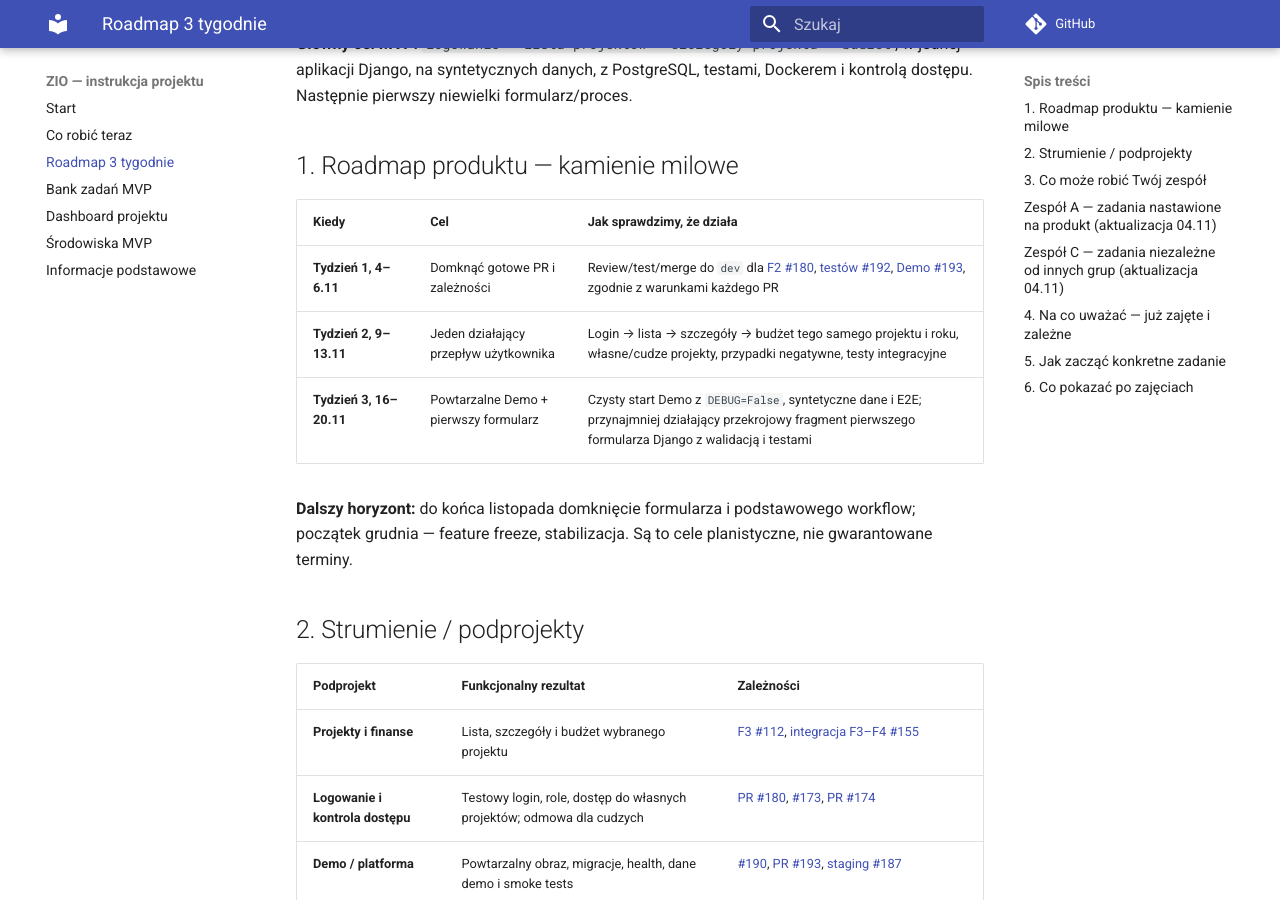
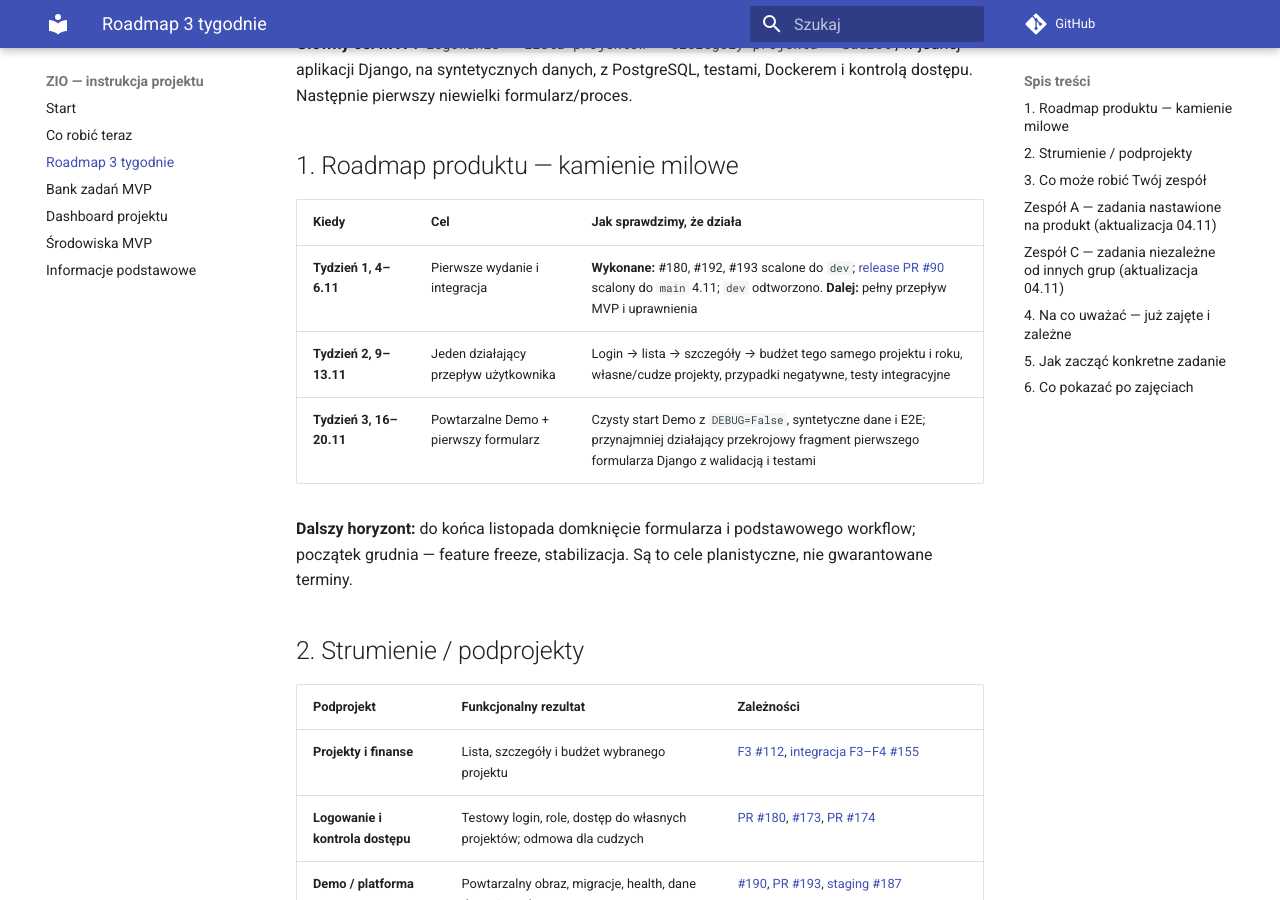
Before and after one commit to zio-wi-pb-mc/pb-science-office-manual, an MkDocs documentation site: the page built from manual/21-roadmap-3-tygodnie.md, in a window 1280 px wide and 900 px high, scrolled down 318 px. Built offline with MkDocs 1.6.1 and Material for MkDocs 9.7.7, drawn with Linux system fonts in a browser that asks for light colours; comment, search, counter and statistics services are not loaded.

Commit message:
docs: announce v0.1.0 merge and restored dev branch

```diff
--- a/manual/21-roadmap-3-tygodnie.md
+++ b/manual/21-roadmap-3-tygodnie.md
@@ -11,7 +11,7 @@
 
 | Kiedy | Cel | Jak sprawdzimy, że działa |
 |---|---|---|
-| **Tydzień 1, 4–6.11** | Domknąć gotowe PR i zależności | Review/test/merge do `dev` dla [F2 #180](https://github.com/zio-wi-pb-mc/pb-science-office/pull/180), [testów #192](https://github.com/zio-wi-pb-mc/pb-science-office/pull/192), [Demo #193](https://github.com/zio-wi-pb-mc/pb-science-office/pull/193), zgodnie z warunkami każdego PR |
+| **Tydzień 1, 4–6.11** | Pierwsze wydanie i integracja | **Wykonane:** #180, #192, #193 scalone do `dev`; [release PR #90](https://github.com/zio-wi-pb-mc/pb-science-office/pull/90) scalony do `main` 4.11; `dev` odtworzono. **Dalej:** pełny przepływ MVP i uprawnienia |
 | **Tydzień 2, 9–13.11** | Jeden działający przepływ użytkownika | Login → lista → szczegóły → budżet tego samego projektu i roku, własne/cudze projekty, przypadki negatywne, testy integracyjne |
 | **Tydzień 3, 16–20.11** | Powtarzalne Demo + pierwszy formularz | Czysty start Demo z `DEBUG=False`, syntetyczne dane i E2E; przynajmniej działający przekrojowy fragment pierwszego formularza Django z walidacją i testami |
 
```
